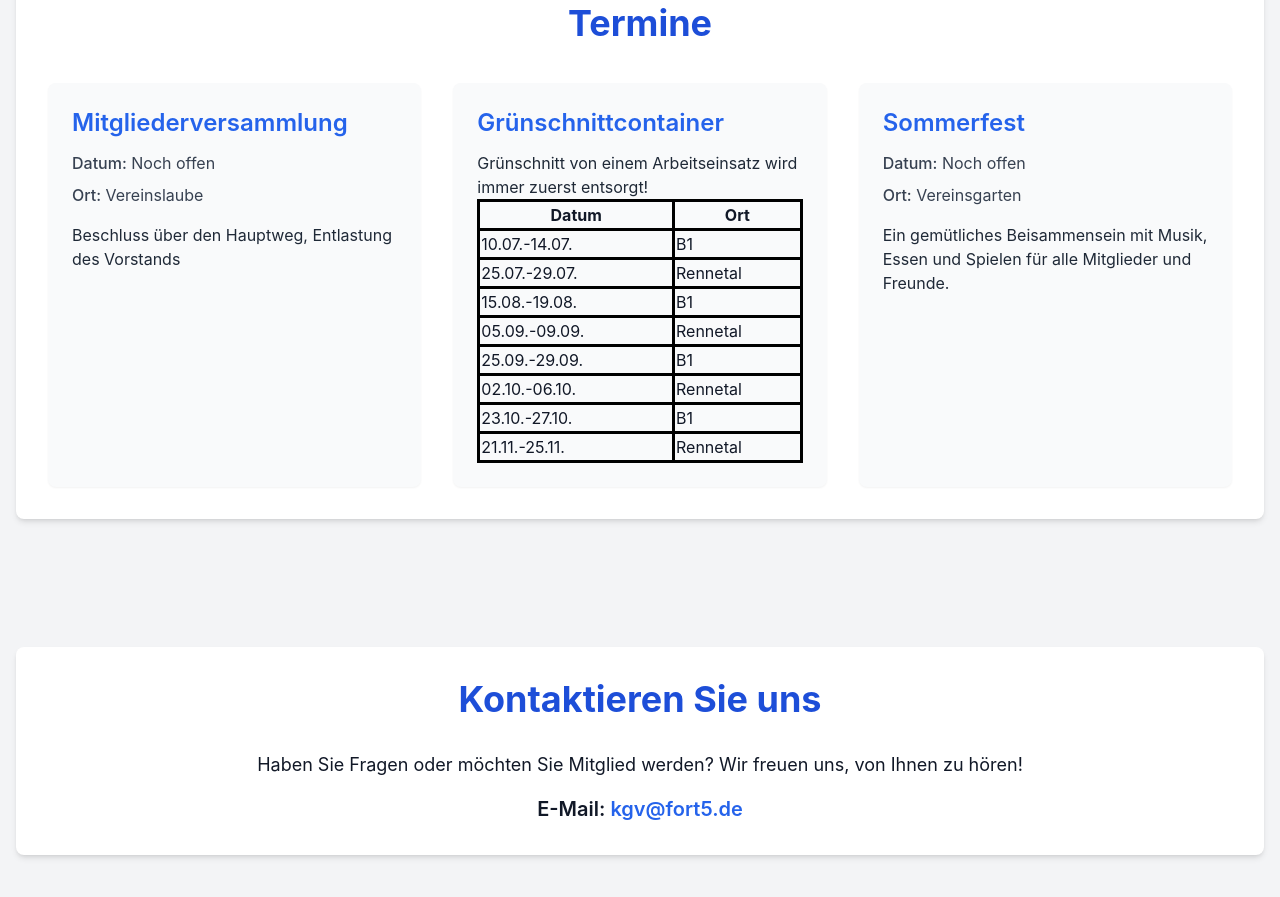
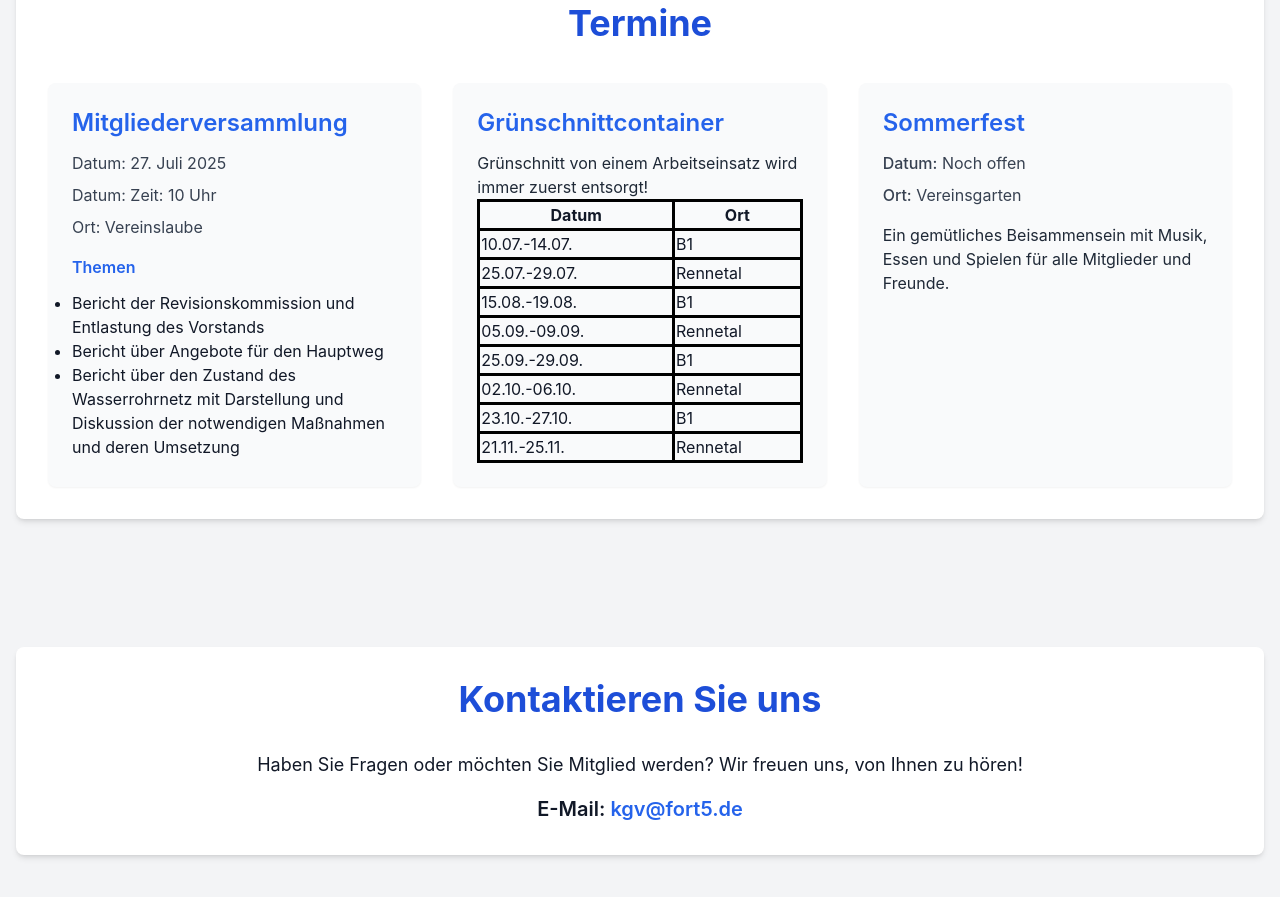
Before and after one commit to kgvfort5/kgvfort5.github.io, a plain HTML site: page index.html in a window 1280 px wide. Shown: the part 1321-2218 px from the top of the page. Drawn offline with nearby package versions, Linux system fonts and the light colour scheme.

Commit message:
Update Mitgliederversammlung

```diff
--- a/index.html
+++ b/index.html
@@ -77,9 +77,17 @@
             <div class="grid grid-cols-1 md:grid-cols-2 lg:grid-cols-3 gap-8">
                 <div class="bg-gray-50 p-6 rounded-lg shadow-sm hover:shadow-md transition duration-300">
                     <h3 class="text-2xl font-semibold mb-3 text-blue-600">Mitgliederversammlung</h3>
-                    <p class="text-gray-700 mb-2"><strong class="font-medium">Datum:</strong> Noch offen</p>
-                    <p class="text-gray-700 mb-4"><strong class="font-medium">Ort:</strong> Vereinslaube</p>
-                    <p class="text-gray-800">Beschluss über den Hauptweg, Entlastung des Vorstands</p>
+                    <p class="text-gray-700 mb-2">Datum: 27. Juli 2025</p>
+                    <p class="text-gray-700 mb-2">Datum: Zeit: 10 Uhr</p>
+                    <p class="text-gray-700 mb-4">Ort: Vereinslaube</p>
+                    <p class="text-gray-800">
+                         <h4 class="text-l font-semibold mb-3 text-blue-600">Themen</h3>
+                        <ul style="list-style: disc;">
+                            <li>Bericht der Revisionskommission und Entlastung des Vorstands</li>
+                            <li>Bericht über Angebote für den Hauptweg</li>
+                            <li>Bericht über den Zustand des Wasserrohrnetz mit Darstellung und Diskussion der notwendigen Maßnahmen und deren Umsetzung</li>
+                        </ul>
+                    </p>
                 </div>
                 <div class="bg-gray-50 p-6 rounded-lg shadow-sm hover:shadow-md transition duration-300">
                     <h3 class="text-2xl font-semibold mb-3 text-blue-600">Grünschnittcontainer</h3>
```
